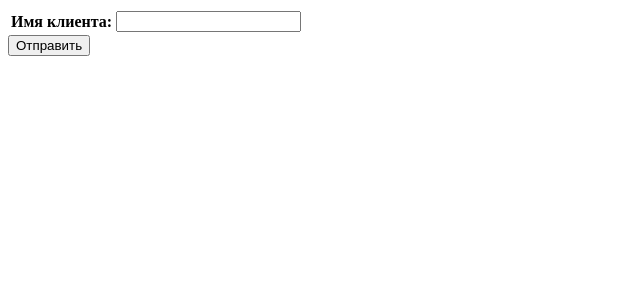
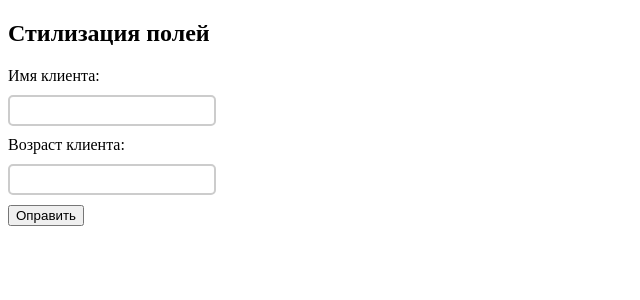
Before and after one commit to DanilSereda22/ychebproekt, a Django app: template hello/templates/firstapp/index.html in a window 1280 px wide. Shown: the top 300 px of the page, without its empty margins (0-640 px from the left). Run offline with Django 4.2, Linux system fonts and the light colour scheme; the template is opened without the code that fills it: values that come from a table or form of the project are taken from there, others are empty.

Commit message:
23.09.2024 Sereda Danil ЛЗ9 Приобрёл общее понятие о работе с полями форм.

```diff
--- a/hello/firstapp/forms.py
+++ b/hello/firstapp/forms.py
@@ -1,4 +1,6 @@
 from django import forms
-
 class UserForm(forms.Form):
- name = forms.CharField(label="Имя клиента")
+ name = forms.CharField(label="Имя клиента",
+ widget=forms.TextInput(attrs={"class": "myfield"}))
+ age = forms.IntegerField(label="Возраст клиента",
+ widget=forms.NumberInput(attrs={"class": "myfield"}))
--- a/hello/templates/firstapp/index.html
+++ b/hello/templates/firstapp/index.html
@@ -1,15 +1,31 @@
 <!DOCTYPE html>
 <html lang="en">
 <head>
- <meta charset="UTF-8">
+ <meta charset="utf-8">
  <title>Форма Django!</title>
+ <style>
+ .myfield{
+ border:2px solid #ccc;
+ border-radius:5px;
+ height:25px;
+ width:200px;
+ margin: 10px 10px 10px 0;
+ }
+ </style>
 </head>
-<body>
+<body class="container">
+<h2>Стилизация полей</h2>
  <form method="POST">
  {% csrf_token %}
- <table>
- {{ form }}
- </table>
- <input type="submit" value="Отправить" >
-</form>
+ <div>
+ {% for field in form %}
+ <div class="row">
+ {{field.label_tag}}
+ <div class="col-md-10">{{field}}</div>
+ </div>
+ {% endfor %}
+ </div>
+ <input type="submit" value="Оправить" >
+ </form>
 </body>
+</html>
```
Also changed, not shown: hello/firstapp/views.py (+10 -2 lines).
